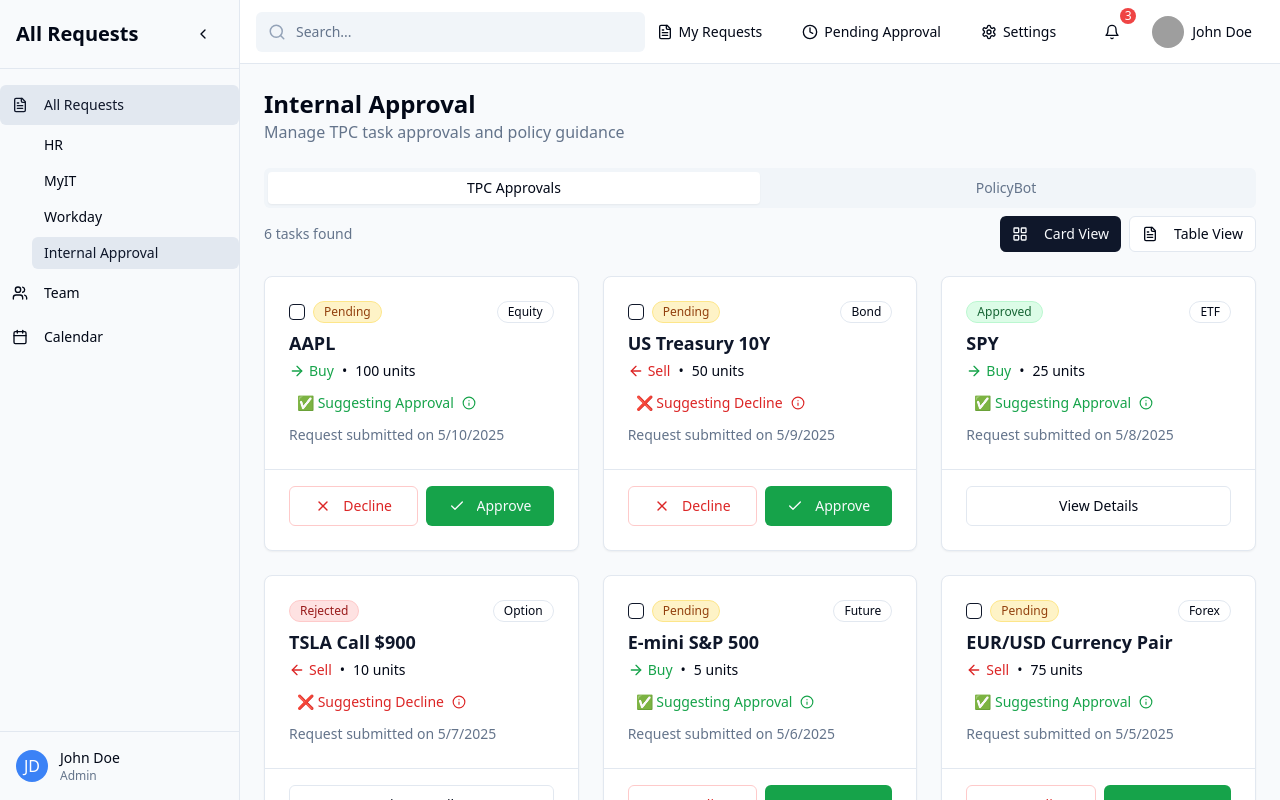
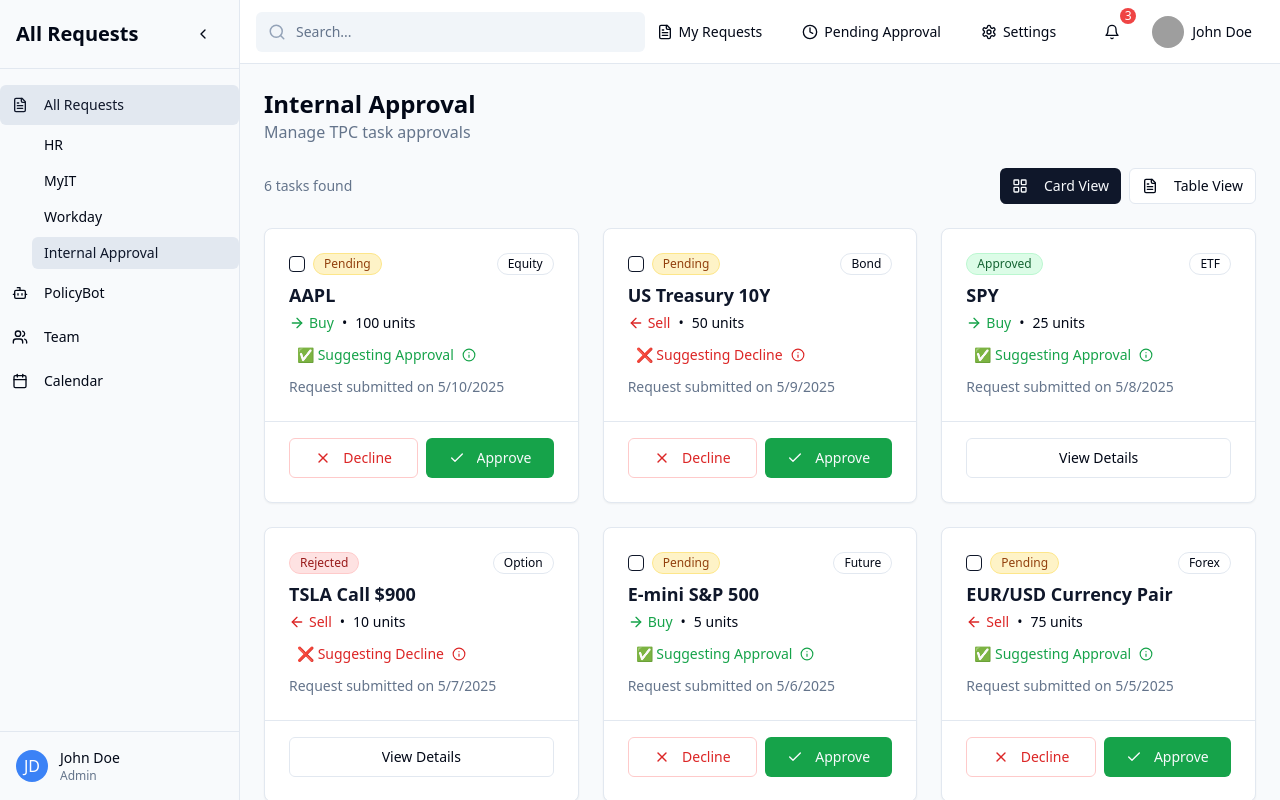
Before and after one commit to gqxcd/approval-flow-dashboard, a React (Vite) app: page /internal-approval in a window 1280 px wide. Built offline with nearby package versions, Linux system fonts and the light colour scheme; grey boxes are pictures that could not be loaded.

Commit message:
Move PolicyBot to left menu
Move the PolicyBot component to the left sidebar menu for easier access.

```diff
--- a/src/App.tsx
+++ b/src/App.tsx
@@ -7,6 +7,7 @@ import { BrowserRouter, Routes, Route } from "react-router-dom";
 import Index from "./pages/Index";
 import NotFound from "./pages/NotFound";
 import InternalApproval from "./pages/InternalApproval";
+import PolicyBotPage from "./pages/PolicyBot";
 
 const queryClient = new QueryClient();
 
@@ -19,6 +20,7 @@ const App = () => (
         <Routes>
           <Route path="/" element={<Index />} />
           <Route path="/internal-approval" element={<InternalApproval />} />
+          <Route path="/policy-bot" element={<PolicyBotPage />} />
           {/* ADD ALL CUSTOM ROUTES ABOVE THE CATCH-ALL "*" ROUTE */}
           <Route path="*" element={<NotFound />} />
         </Routes>
--- a/src/components/layout/Sidebar.tsx
+++ b/src/components/layout/Sidebar.tsx
@@ -8,7 +8,8 @@ import {
   Users,
   Calendar,
   ChevronLeft,
-  ChevronRight
+  ChevronRight,
+  Bot
 } from "lucide-react";
 import { useState } from 'react';
 import { Link, useLocation } from 'react-router-dom';
@@ -110,6 +111,22 @@ const Sidebar = ({ className }: SidebarProps) => {
               variant="ghost"
               className={cn(
                 "w-full justify-start px-3 py-2 h-10",
+                collapsed ? "justify-center" : "",
+                location.pathname === "/policy-bot" && "bg-slate-200 text-slate-900"
+              )}
+              asChild
+            >
+              <Link to="/policy-bot">
+                <Bot size={20} className={collapsed ? "mx-auto" : "mr-2"} />
+                {!collapsed && <span>PolicyBot</span>}
+              </Link>
+            </Button>
+          </li>
+          <li>
+            <Button
+              variant="ghost"
+              className={cn(
+                "w-full justify-start px-3 py-2 h-10",
                 collapsed ? "justify-center" : ""
               )}
               asChild
--- a/src/pages/InternalApproval.tsx
+++ b/src/pages/InternalApproval.tsx
@@ -1,11 +1,8 @@
-
 import React, { useState, useEffect } from 'react';
 import MainLayout from '@/components/layout/MainLayout';
 import { Button } from "@/components/ui/button";
-import { Tabs, TabsContent, TabsList, TabsTrigger } from "@/components/ui/tabs";
 import TpcTasksCardView from '@/components/tpc/TpcTasksCardView';
 import TpcTasksTableView from '@/components/tpc/TpcTasksTableView';
-import PolicyBot from '@/components/policy/PolicyBot';
 import { Check, FileText, LayoutGrid, X } from 'lucide-react';
 import { toast } from 'sonner';
 import { fetchTpcTasks } from '@/data/mockTpcTasks';
@@ -88,7 +85,7 @@ const InternalApproval = () => {
       <MainLayout>
         <div className="mb-6">
           <h1 className="text-2xl font-bold">Internal Approval</h1>
-          <p className="text-slate-500">Manage TPC task approvals and policy guidance</p>
+          <p className="text-slate-500">Manage TPC task approvals</p>
         </div>
         <div className="flex justify-center items-center h-64">
           <div className="text-slate-500">Loading...</div>
@@ -101,16 +98,10 @@ const InternalApproval = () => {
     <MainLayout>
       <div className="mb-6">
         <h1 className="text-2xl font-bold">Internal Approval</h1>
-        <p className="text-slate-500">Manage TPC task approvals and policy guidance</p>
+        <p className="text-slate-500">Manage TPC task approvals</p>
       </div>
 
-      <Tabs defaultValue="approvals" className="w-full">
-        <TabsList className="grid w-full grid-cols-2">
-          <TabsTrigger value="approvals">TPC Approvals</TabsTrigger>
-          <TabsTrigger value="policybot">PolicyBot</TabsTrigger>
-        </TabsList>
-
-        <TabsContent value="approvals" className="space-y-6">
+      <div className="space-y-6">
         <div className="flex justify-between items-center">
           <div className="flex items-center gap-4">
             <div className="text-sm text-slate-500">
@@ -170,12 +161,7 @@ const InternalApproval = () => {
             onSelectAll={handleToggleSelectAll}
           />
         )}
-        </TabsContent>
-
-        <TabsContent value="policybot">
-          <PolicyBot />
-        </TabsContent>
-      </Tabs>
+      </div>
     </MainLayout>
   );
 };
--- /dev/null
+++ b/src/pages/PolicyBot.tsx
@@ -0,0 +1,19 @@
+
+import React from 'react';
+import MainLayout from '@/components/layout/MainLayout';
+import PolicyBot from '@/components/policy/PolicyBot';
+
+const PolicyBotPage = () => {
+  return (
+    <MainLayout>
+      <div className="mb-6">
+        <h1 className="text-2xl font-bold">PolicyBot</h1>
+        <p className="text-slate-500">AI assistant for trading rules and compliance guidance</p>
+      </div>
+
+      <PolicyBot />
+    </MainLayout>
+  );
+};
+
+export default PolicyBotPage;
```
Lines whose indentation alone changed are shown as unchanged.
